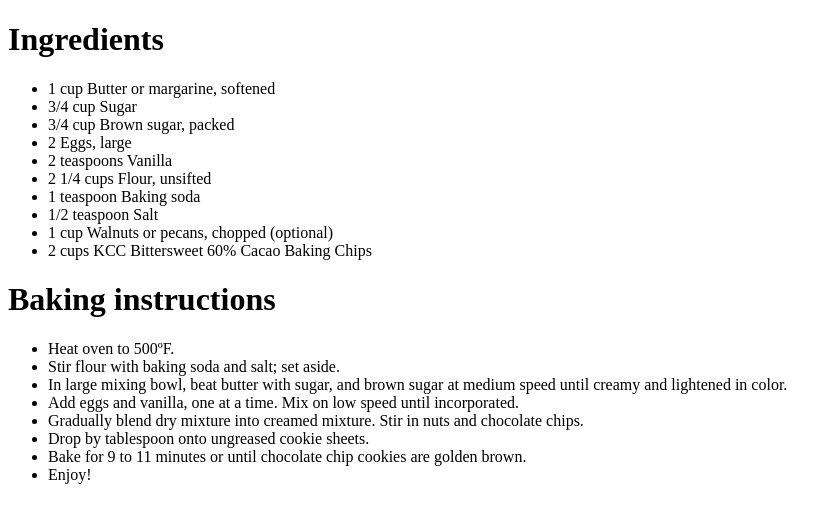
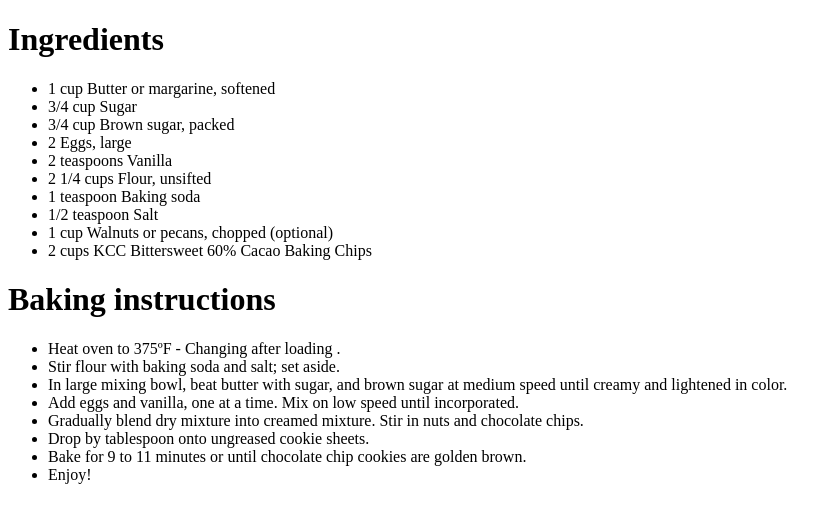
Before and after one commit to soumya1903/firstgithub, a plain HTML site: page secret recipe.htm in a window 1280 px wide. Shown: the whole page, without its empty margins (0-837 px from the left). Drawn offline with Linux system fonts and the light colour scheme.

Commit message:
changed temperature and added text adjacent to temp

```diff
--- a/secret recipe.htm
+++ b/secret recipe.htm
@@ -17,7 +17,7 @@
 </ul>
 <h1>Baking instructions</h1>
 <ul>
-<li>Heat oven to 500ºF.</li>
+<li>Heat oven to 375ºF - Changing after loading .</li>
 <li>Stir flour with baking soda and salt; set aside.</li>
 <li>In large mixing bowl, beat butter with sugar, and brown sugar at medium speed until creamy and lightened in color.</li>
 <li>Add eggs and vanilla, one at a time. Mix on low speed until incorporated.</li>
```
